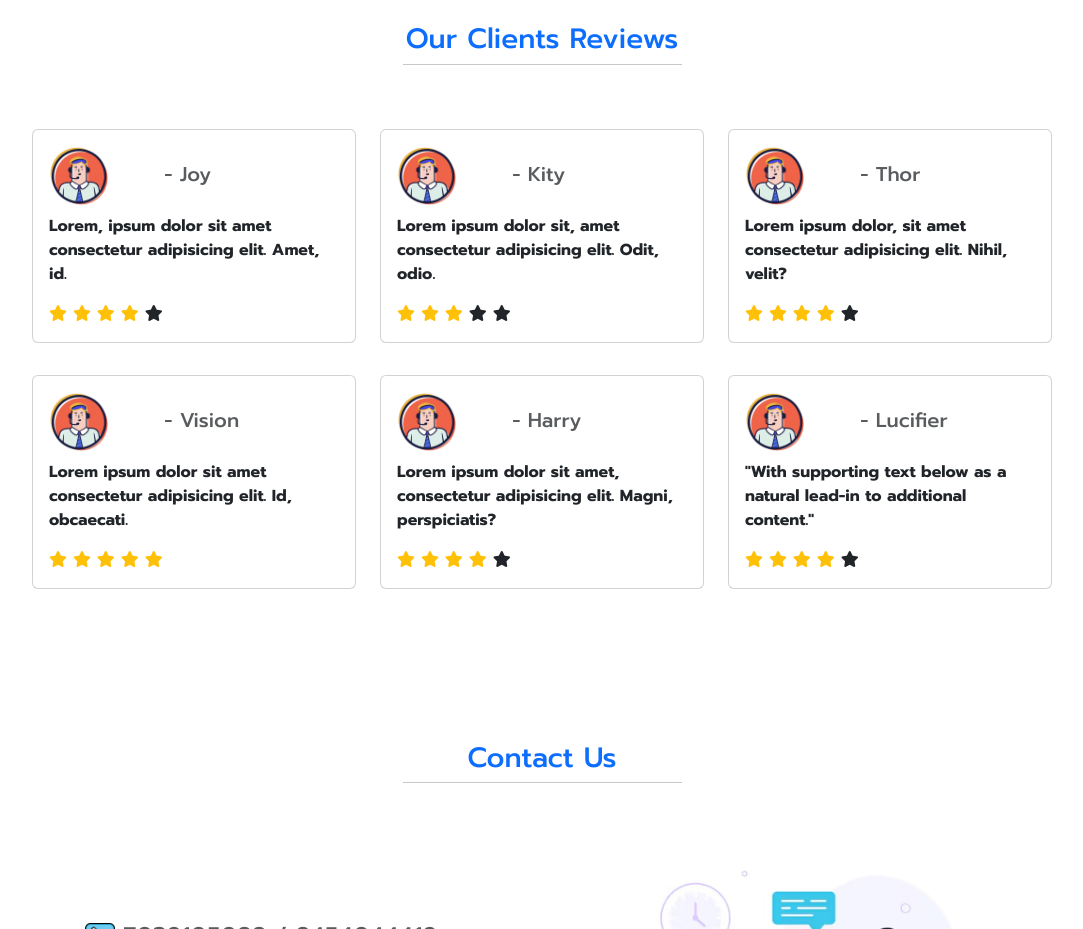
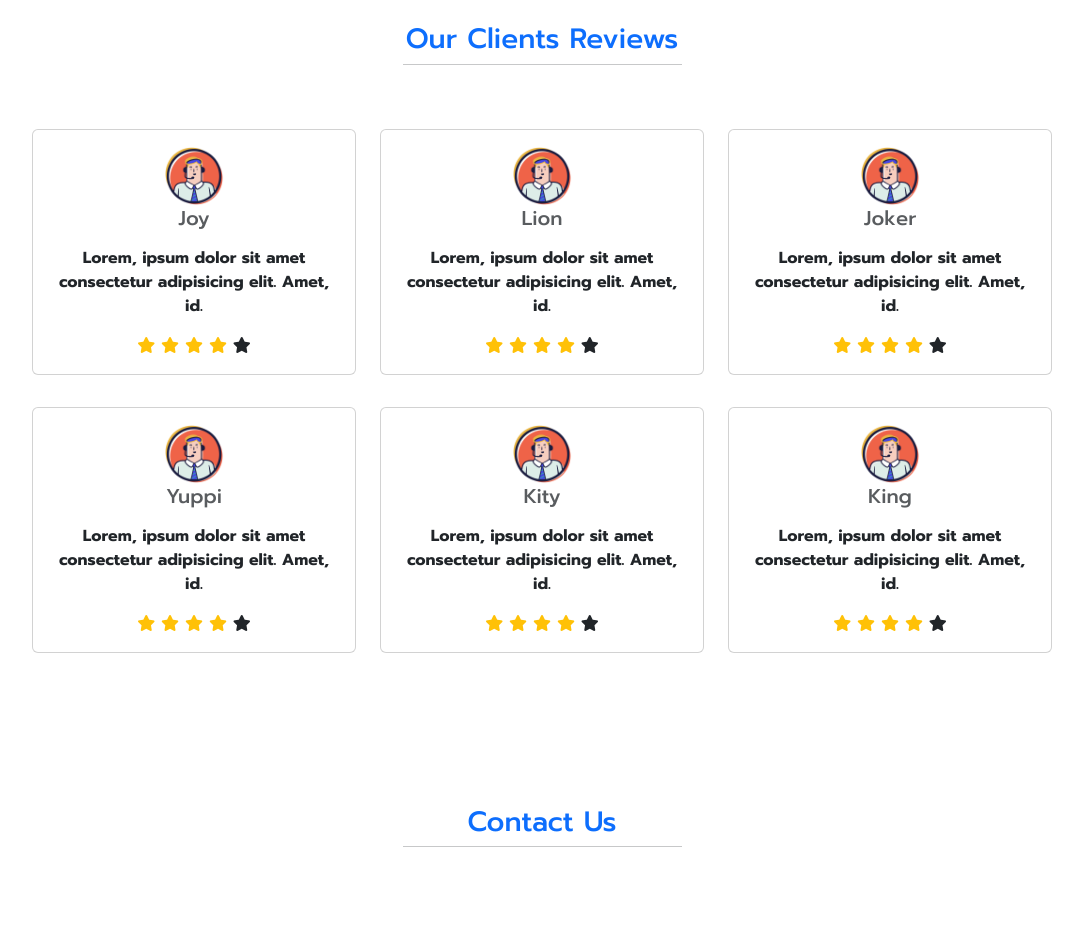
Before and after one commit to Mr07m/Rahul-Chavan, a plain HTML site: page index.html in a window 1280 px wide. Shown: the part 3140-4069 px from the top of the page, without its empty margins (98-1181 px from the left). Drawn offline with nearby package versions, Linux system fonts and the light colour scheme.

Commit message:
Update index.html
Final review section uploded

```diff
--- a/index.html
+++ b/index.html
@@ -284,13 +284,10 @@
 
               >
                 <div class="card w-80">
-                  <div class="card-body">
+                  <div class="card-body text-center">
                     <h5 class="card-title">
-                      <img src="./images/icons/avtar.png" height="60px" alt="1" /><span
-                        class="text-muted mx-5"
-                      >
-                        - Joy</span
-                      >
+                      <img src="./images/icons/avtar.png" height="60px" alt="1" />
+                      <p class="text-muted">Joy</p>
                     </h5>
                     <p class="card-text fw-bold">
                       Lorem, ipsum dolor sit amet consectetur adipisicing elit. Amet, id.
@@ -309,41 +306,13 @@
 
               >
                 <div class="card w-80">
-                  <div class="card-body">
+                  <div class="card-body text-center">
                     <h5 class="card-title">
-                      <img src="./images/icons/avtar.png" height="60px" alt="1" /><span
-                        class="text-muted mx-5"
-                      >
-                        - Kity</span
-                      >
+                      <img src="./images/icons/avtar.png" height="60px" alt="1" />
+                      <p class="text-muted">Lion</p>
                     </h5>
                     <p class="card-text fw-bold">
-                      Lorem ipsum dolor sit, amet consectetur adipisicing elit. Odit, odio.
-                    </p>
-                    <span><i class="fa fa-star text-warning"></i></span>
-                    <span><i class="fa fa-star text-warning"></i></span>
-                    <span><i class="fa fa-star text-warning"></i></span>
-                    <span><i class="fa fa-star"></i></span>
-                    <span><i class="fa fa-star "></i></span>
-                  </div>
-                </div>
-              </div>
-
-              <div
-                class="col-sm-12 col-md-6 col-lg-4 col-12 my-3"
-
-              >
-                <div class="card w-80">
-                  <div class="card-body">
-                    <h5 class="card-title">
-                      <img src="./images/icons/avtar.png" height="60px" alt="1" /><span
-                        class="text-muted mx-5"
-                      >
-                        - Thor</span
-                      >
-                    </h5>
-                    <p class="card-text fw-bold">
-                      Lorem ipsum dolor, sit amet consectetur adipisicing elit. Nihil, velit?
+                      Lorem, ipsum dolor sit amet consectetur adipisicing elit. Amet, id.
                     </p>
                     <span><i class="fa fa-star text-warning"></i></span>
                     <span><i class="fa fa-star text-warning"></i></span>
@@ -359,41 +328,13 @@
 
             >
               <div class="card w-80">
-                  <div class="card-body">
+                <div class="card-body text-center">
                   <h5 class="card-title">
-                      <img src="./images/icons/avtar.png" height="60px" alt="1" /><span
-                        class="text-muted mx-5"
-                      >
-                        - Vision</span
-                      >
+                    <img src="./images/icons/avtar.png" height="60px" alt="1" />
+                    <p class="text-muted">Joker</p>
                   </h5>
                   <p class="card-text fw-bold">
-                     Lorem ipsum dolor sit amet consectetur adipisicing elit. Id, obcaecati.
-                    </p>
-                    <span><i class="fa fa-star text-warning"></i></span>
-                    <span><i class="fa fa-star text-warning"></i></span>
-                    <span><i class="fa fa-star text-warning"></i></span>
-                    <span><i class="fa fa-star text-warning"></i></span>
-                    <span><i class="fa fa-star text-warning"></i></span>
-                  </div>
-                </div>
-              </div>
-
-              <div
-                class="col-sm-12 col-md-6 col-lg-4 col-12 my-3"
-
-              >
-                <div class="card w-80">
-                  <div class="card-body">
-                    <h5 class="card-title">
-                      <img src="./images/icons/avtar.png" height="60px" alt="1" /><span
-                        class="text-muted mx-5"
-                      >
-                        - Harry</span
-                      >
-                    </h5>
-                    <p class="card-text fw-bold">
-                     Lorem ipsum dolor sit amet, consectetur adipisicing elit. Magni, perspiciatis?
+                    Lorem, ipsum dolor sit amet consectetur adipisicing elit. Amet, id.
                   </p>
                   <span><i class="fa fa-star text-warning"></i></span>
                   <span><i class="fa fa-star text-warning"></i></span>
@@ -409,17 +350,57 @@
 
           >
             <div class="card w-80">
-                  <div class="card-body">
+              <div class="card-body text-center">
                 <h5 class="card-title">
-                      <img src="./images/icons/avtar.png" height="60px" alt="1" /><span
-                        class="text-muted mx-5"
-                      >
-                        - Lucifier</span
-                      >
+                  <img src="./images/icons/avtar.png" height="60px" alt="1" />
+                  <p class="text-muted">Yuppi</p>
                 </h5>
                 <p class="card-text fw-bold">
-                      "With supporting text below as a natural lead-in to additional
-                      content."
+                  Lorem, ipsum dolor sit amet consectetur adipisicing elit. Amet, id.
+                </p>
+                <span><i class="fa fa-star text-warning"></i></span>
+                <span><i class="fa fa-star text-warning"></i></span>
+                <span><i class="fa fa-star text-warning"></i></span>
+                <span><i class="fa fa-star text-warning"></i></span>
+                <span><i class="fa fa-star "></i></span>
+              </div>
+            </div>
+          </div>
+
+          <div
+          class="col-sm-12 col-md-6 col-lg-4 col-12 my-3"
+
+        >
+          <div class="card w-80">
+            <div class="card-body text-center">
+              <h5 class="card-title">
+                <img src="./images/icons/avtar.png" height="60px" alt="1" />
+                <p class="text-muted">Kity</p>
+              </h5>
+              <p class="card-text fw-bold">
+                Lorem, ipsum dolor sit amet consectetur adipisicing elit. Amet, id.
+              </p>
+              <span><i class="fa fa-star text-warning"></i></span>
+              <span><i class="fa fa-star text-warning"></i></span>
+              <span><i class="fa fa-star text-warning"></i></span>
+              <span><i class="fa fa-star text-warning"></i></span>
+              <span><i class="fa fa-star "></i></span>
+            </div>
+          </div>
+        </div>
+
+        <div
+        class="col-sm-12 col-md-6 col-lg-4 col-12 my-3"
+
+      >
+        <div class="card w-80">
+          <div class="card-body text-center">
+            <h5 class="card-title">
+              <img src="./images/icons/avtar.png" height="60px" alt="1" />
+              <p class="text-muted">King</p>
+            </h5>
+            <p class="card-text fw-bold">
+              Lorem, ipsum dolor sit amet consectetur adipisicing elit. Amet, id.
             </p>
             <span><i class="fa fa-star text-warning"></i></span>
             <span><i class="fa fa-star text-warning"></i></span>
```
Lines whose indentation alone changed are shown as unchanged.
